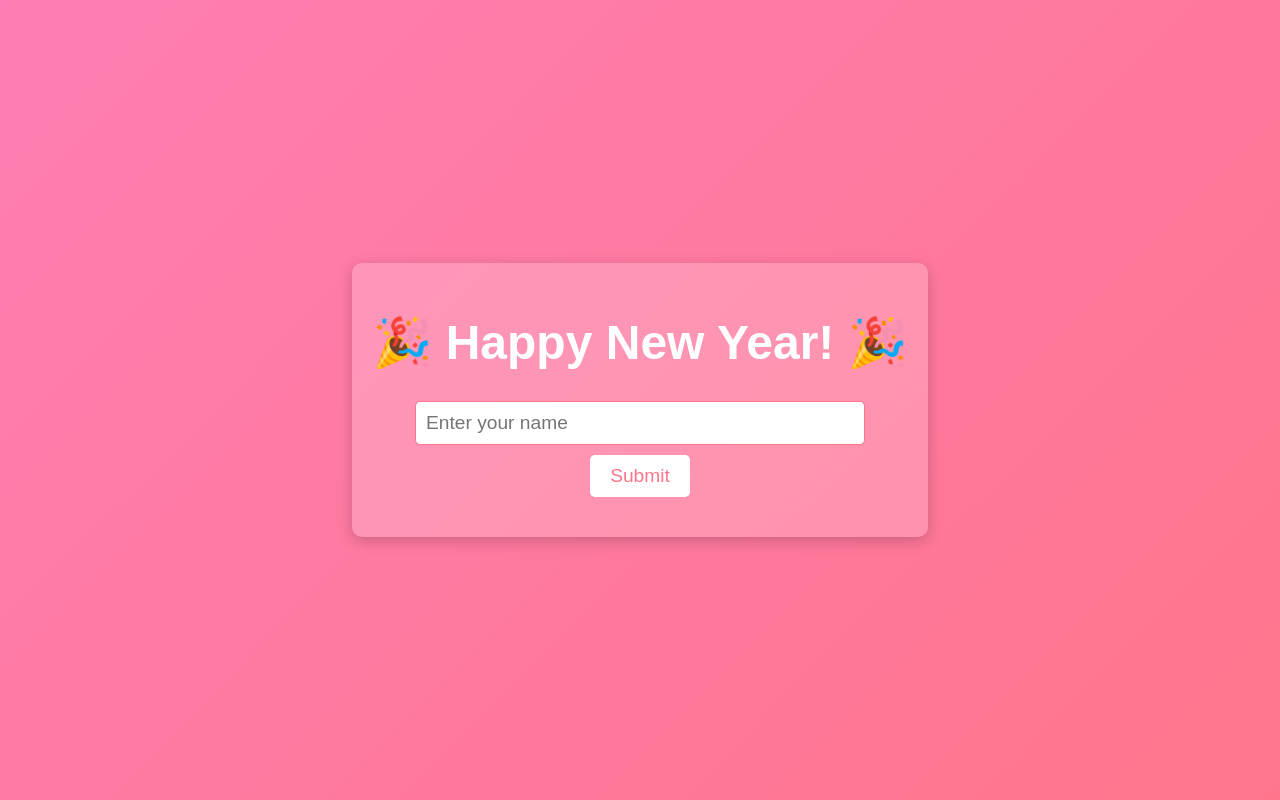
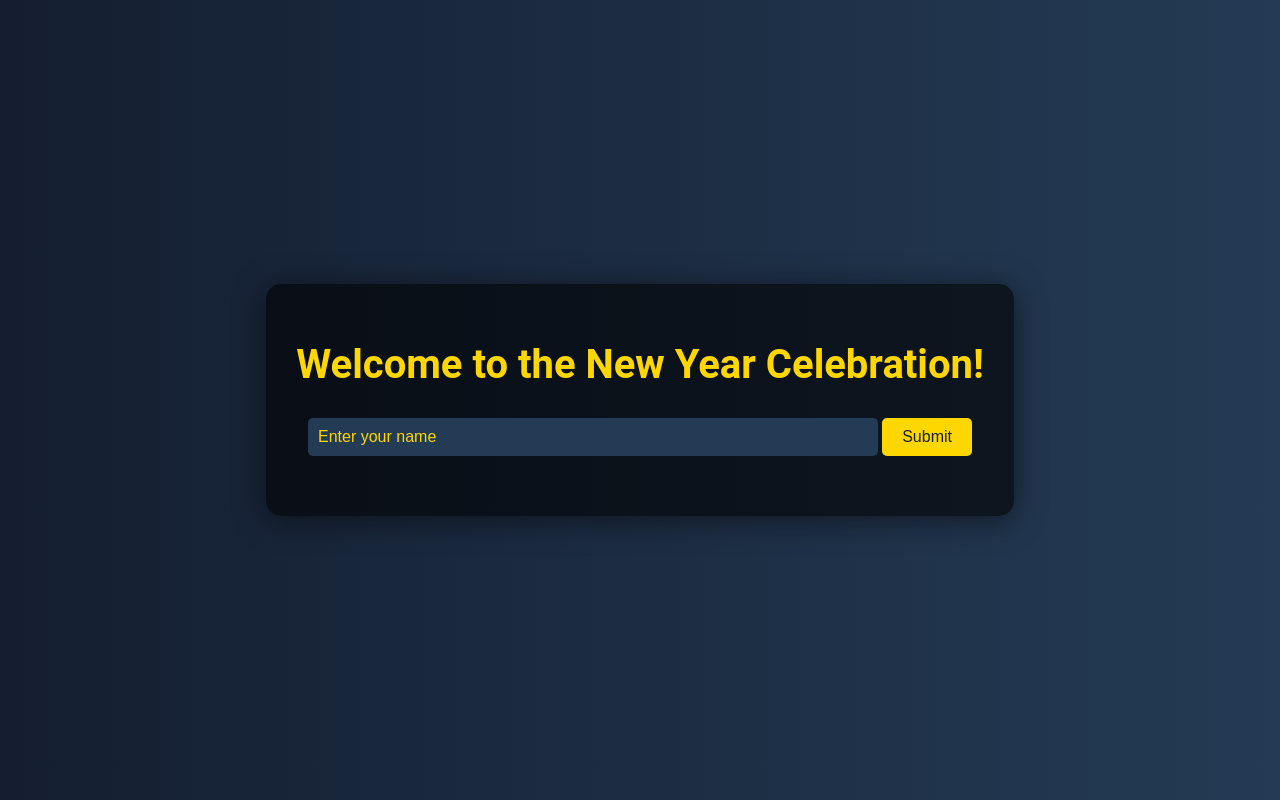
Before and after one commit to BesthaMahesh/happy-new-year-2025, a plain HTML site: page index.html in a window 1280 px wide. Drawn offline with Linux system fonts and the light colour scheme.

Commit message:
index.html

```diff
--- a/index.html
+++ b/index.html
@@ -3,7 +3,7 @@
 <head>
     <meta charset="UTF-8">
     <meta name="viewport" content="width=device-width, initial-scale=1.0">
-    <title>Happy New Year</title>
+    <title>New Year Celebration</title>
     <style>
         body {
             display: flex;
@@ -11,41 +11,49 @@
             align-items: center;
             height: 100vh;
             margin: 0;
-            font-family: Arial, sans-serif;
-            background: linear-gradient(135deg, #ff7eb3, #ff758c);
+            font-family: 'Roboto', sans-serif;
+            background: linear-gradient(to right, #141E30, #243B55);
             color: white;
             overflow: hidden;
         }
 
         .container {
             text-align: center;
-            background: rgba(255, 255, 255, 0.2);
-            padding: 20px;
-            border-radius: 10px;
-            box-shadow: 0 4px 15px rgba(0, 0, 0, 0.2);
+            background: rgba(0, 0, 0, 0.6);
+            padding: 30px;
+            border-radius: 15px;
+            box-shadow: 0 4px 30px rgba(0, 0, 0, 0.5);
             position: relative;
             z-index: 2;
+            color: #FFD700;
         }
 
         h1 {
-            font-size: 3rem;
+            font-size: 2.5rem;
             margin-bottom: 20px;
+            color: #FFD700;
         }
 
         input {
-            font-size: 1.2rem;
+            font-size: 1rem;
             padding: 10px;
             margin: 10px 0;
-            border: 1px solid #ff758c;
+            border: none;
             border-radius: 5px;
             width: 80%;
+            background: #243B55;
+            color: #FFD700;
+        }
+
+        input::placeholder {
+            color: #FFD700;
         }
 
         button {
-            font-size: 1.2rem;
+            font-size: 1rem;
             padding: 10px 20px;
-            color: #ff758c;
-            background: white;
+            color: #141E30;
+            background: #FFD700;
             border: none;
             border-radius: 5px;
             cursor: pointer;
@@ -53,7 +61,7 @@
         }
 
         button:hover {
-            background: #ffe0e5;
+            background: #FFC107;
             transform: scale(1.1);
         }
 
@@ -63,7 +71,7 @@
 
         #message {
             margin-top: 20px;
-            font-size: 1.5rem;
+            font-size: 1.3rem;
             opacity: 0;
             transition: opacity 0.5s;
         }
@@ -89,7 +97,7 @@
             height: 10px;
             background: white;
             border-radius: 50%;
-            animation: explode 1s ease-out forwards;
+            animation: explode 1.5s ease-out forwards;
         }
 
         @keyframes explode {
@@ -98,7 +106,7 @@
                 opacity: 1;
             }
             100% {
-                transform: scale(3);
+                transform: scale(4);
                 opacity: 0;
             }
         }
@@ -106,7 +114,7 @@
 </head>
 <body>
     <div class="container">
-        <h1>🎉 Happy New Year! 🎉</h1>
+        <h1>Welcome to the New Year Celebration!</h1>
         <input type="text" id="nameInput" placeholder="Enter your name" />
         <button id="submitButton">Submit</button>
         <div id="message"></div>
@@ -121,11 +129,11 @@
 
             if (nameInput) {
                 // Display personalized message
-                message.textContent = `🎊 Happy New Year, ${nameInput}! 🎊 May you achieve your goals.`;
+                message.textContent = `🎆 Happy New Year, ${nameInput}! 🎆 Wishing you success and happiness.`;
                 message.classList.add('show');
 
                 // Create fireworks
-                for (let i = 0; i < 30; i++) {
+                for (let i = 0; i < 40; i++) {
                     const firework = document.createElement('div');
                     firework.className = 'firework';
                     firework.style.left = `${Math.random() * 100}%`;
@@ -139,7 +147,7 @@
                     });
                 }
             } else {
-                message.textContent = "Please enter your name to receive your wish!";
+                message.textContent = "Please enter your name to join the celebration!";
                 message.classList.add('show');
             }
         });
```
